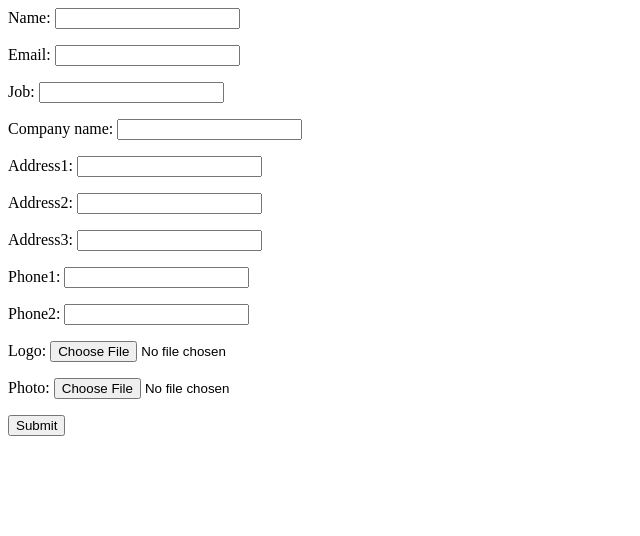
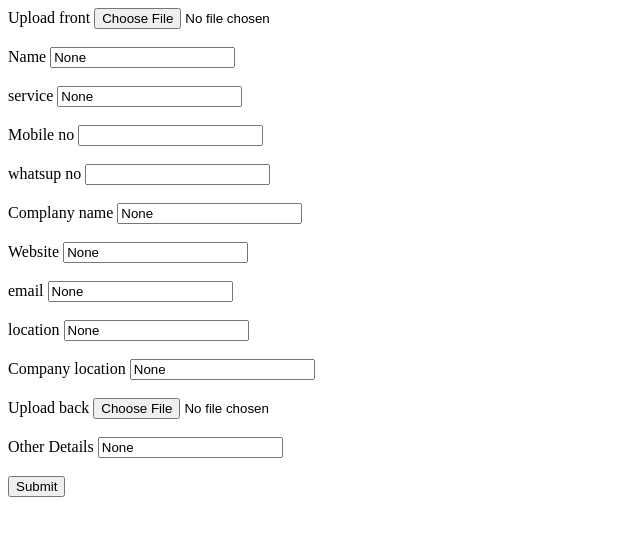
Before and after one commit to bipinchacko/karmi, a Django app: page /longprofile/personal_card_update/ in a window 1280 px wide. Shown: the top 536 px of the page, without its empty margins (0-640 px from the left). Run offline with Django 3.2, Linux system fonts and the light colour scheme; data comes from the database, SQL or seed files in the repository.

Commit message:
card_second_update

```diff
--- a/longprofile/forms.py
+++ b/longprofile/forms.py
@@ -2,14 +2,14 @@ from django import forms
 from longprofile.models import *
 
 
-class Company_cardForm(forms.ModelForm):
-    class Meta:
-        model = Company_card
-        fields = ('name','email','job','company_name','address1','address2','address3','phone1','phone2','logo')
-class Personal_cardForm(forms.ModelForm):
-    class Meta:
-        model = Personal_card
-        fields = ('name','email','job','company_name','address1','address2','address3','phone1','phone2','logo','photo')
+# class Company_cardForm(forms.ModelForm):
+#     class Meta:
+#         model = Company_card
+#         fields = ('name','email','job','company_name','address1','address2','address3','phone1','phone2','logo')
+# class Personal_cardForm(forms.ModelForm):
+#     class Meta:
+#         model = Personal_card
+#         fields = ('name','email','job','company_name','address1','address2','address3','phone1','phone2','logo','photo')
 class CreateEventForm(forms.ModelForm):
     class Meta:
         model = CreateEvent
--- a/longprofile/urls.py
+++ b/longprofile/urls.py
@@ -25,10 +25,12 @@ urlpatterns = [
     path('event/',views.event,name="event"),
     url('^eventOtheruser/(?P<pk>\d+)/$',views.eventOtheruser,name="eventOtheruser"),
     url('^eventSave/(?P<pk>\d+)/$',views.eventSave,name="eventSave"),
+    url('^deleteevent/(?P<pk>\d+)/$',views.deleteevent,name="deleteevent"),
     #enquiry
     url('^createEnquiry/(?P<pk>\d+)/$',views.createEnquiry,name="createEnquiry"),
     url('^myenquiry/',views.myenquiry,name="myenquiry"),
     url('^enquirySave/(?P<pk>\d+)/$',views.enquirySave,name="enquirySave"),
+    url('^deleteenquiry/(?P<pk>\d+)/$',views.deleteenquiry,name="deleteenquiry"),
     #appoinment
     url('^createAppoinment/(?P<pk>\d+)/$',views.createAppoinment,name="createAppoinment"),
     url('^myappoinment/',views.myappoinment,name="myappoinment"),
--- a/longprofile/views.py
+++ b/longprofile/views.py
@@ -25,42 +25,92 @@ def company_card_update(request):
     current_user = request.user
     if Company_card.objects.filter(user_id = current_user.id):
         view = Company_card.objects.get(user_id = current_user.id)
-        form = Company_cardForm(instance=view)
         if request.method == "POST":
-            form = Company_cardForm(request.POST, instance=view)
-            if form.is_valid():
-                form.save()
+            try:
+                view.front_img = request.FILES['uploadimg']
+            except:
+                view.front_img = view.front_img
+            try:
+                view.back_img = request.FILES['uploadback']
+            except:
+                view.back_img = view.back_img
+            view.name = request.POST['name']
+            view.services = request.POST['service']
+            view.mobile = request.POST['mobile']
+            view.whatsup = request.POST['whatsup']
+            view.company_name = request.POST['cmp_name']
+            view.website = request.POST['Website']
+            view.email = request.POST['email']
+            view.location = request.POST['location']
+            view.company_location = request.POST['cmplocation']
+            view.details = request.POST['detail']
+            view.save()
+
     else:
-        form = Company_cardForm()
+        view = Company_card()
         if request.method == "POST":
-            form = Company_cardForm(request.POST, request.FILES)
-            if form.is_valid():
-                card = form.save(commit=False)
-                card.user_id = current_user.id
-                card.save()
+            view.front_img = request.FILES['uploadimg']
+            view.back_img = request.FILES['uploadback']
+            view.name = request.POST['name']
+            view.services = request.POST['service']
+            view.mobile = request.POST['mobile']
+            view.whatsup = request.POST['whatsup']
+            view.company_name = request.POST['cmp_name']
+            view.website = request.POST['Website']
+            view.email = request.POST['email']
+            view.location = request.POST['location']
+            view.company_location = request.POST['cmplocation']
+            view.details = request.POST['detail']
+            view.user_id = current_user.id
+            view.save()
     context = {
-        "form":form,
+        "view":view,
     }
     return render(request,'longprofile/company_card_update.html',context)
 def personal_card_update(request):
     current_user = request.user
     if Personal_card.objects.filter(user_id = current_user.id):
         view = Personal_card.objects.get(user_id = current_user.id)
-        form = Personal_cardForm(instance=view)
         if request.method == "POST":
-            form = Personal_cardForm(request.POST, instance=view)
-            if form.is_valid():
-                form.save()
+            try:
+                view.front_img = request.FILES['uploadimg']
+            except:
+                view.front_img = view.front_img
+            try:
+                view.back_img = request.FILES['uploadback']
+            except:
+                view.back_img = view.back_img
+            view.name = request.POST['name']
+            view.services = request.POST['service']
+            view.mobile = request.POST['mobile']
+            view.whatsup = request.POST['whatsup']
+            view.company_name = request.POST['cmp_name']
+            view.website = request.POST['Website']
+            view.email = request.POST['email']
+            view.location = request.POST['location']
+            view.company_location = request.POST['cmplocation']
+            view.details = request.POST['detail']
+            view.save()
+
     else:
-        form = Personal_cardForm()
+        view = Personal_card()
         if request.method == "POST":
-            form = Personal_cardForm(request.POST, request.FILES)
-            if form.is_valid():
-                card = form.save(commit=False)
-                card.user_id = current_user.id
-                card.save()
+            view.front_img = request.FILES['uploadimg']
+            view.back_img = request.FILES['uploadback']
+            view.name = request.POST['name']
+            view.services = request.POST['service']
+            view.mobile = request.POST['mobile']
+            view.whatsup = request.POST['whatsup']
+            view.company_name = request.POST['cmp_name']
+            view.website = request.POST['Website']
+            view.email = request.POST['email']
+            view.location = request.POST['location']
+            view.company_location = request.POST['cmplocation']
+            view.details = request.POST['detail']
+            view.user_id = current_user.id
+            view.save()
     context = {
-        "form":form,
+        "view":view,
     }
     return render(request,'longprofile/personal_card_update.html',context)
 def autosuggest(request):
@@ -263,20 +313,20 @@ def event(request):
             event.save()
             return HttpResponseRedirect(reverse("event"))
     my_event = CreateEvent.objects.filter(user_id = current_user.id)
+    savedEventView = SavedEvent.objects.filter(savedperson_id = current_user.id)
     context = {
         "form":form,
         "my_event":my_event,
+        "savedEventView":savedEventView
     }
     return render(request,'longprofile/event.html',context)
 def eventOtheruser(request,pk):
     current_user = request.user
     my_event = CreateEvent.objects.filter(user_id = pk)
     saved_event = [i for i in my_event if SavedEvent.objects.filter(savedperson_id = current_user.id,event_id = i)]
-    savedEventView = SavedEvent.objects.filter(savedperson_id = current_user.id)
     context = {
         "my_event":my_event,
         "saved_event":saved_event,
-        "savedEventView":savedEventView
     }
     return render(request,'longprofile/eventOtheruser.html',context)
 def eventSave(request,pk):
@@ -298,6 +348,10 @@ def eventSave(request,pk):
     }
     response = json.dumps(resp)
     return HttpResponse(response,content_type="application/json")
+def deleteevent(request,pk):
+    savedevent = SavedEvent.objects.get(id=pk)
+    savedevent.delete()
+    return HttpResponseRedirect(reverse("event"))
 #enquiry
 def createEnquiry(request,pk):
     current_user = request.user
@@ -348,6 +402,10 @@ def enquirySave(request,pk):
     }
     response = json.dumps(resp)
     return HttpResponse(response,content_type="application/json")
+def deleteenquiry(request,pk):
+    savedenquiry = SavedEnquiry.objects.get(id=pk)
+    savedenquiry.delete()
+    return HttpResponseRedirect(reverse("myenquiry"))
 #appoinment
 def createAppoinment(request,pk):
     current_user = request.user
--- a/templates/longprofile/myenquiry.html
+++ b/templates/longprofile/myenquiry.html
@@ -66,6 +66,7 @@
             <p>title:{{i.enquiry.title}}</p>
             <p>{{i.enquiry.description}}</p>
             <p>posted on:{{i.enquiry.created_on}}</p>
+            <a href="{% url 'deleteenquiry' i.pk %}" id = "savebtn{{i.id}}"><i id="saveicon{{i.id}}" class="fa fa-star text-warning"  style="font-size: 30px;"></i></a><br>
         {% endfor %}
     </div>
 </body>
--- a/templates/longprofile/personal_card_update.html
+++ b/templates/longprofile/personal_card_update.html
@@ -2,7 +2,30 @@
     <body>
         <form method="post" enctype="multipart/form-data">
             {% csrf_token %}
-            {{ form.as_p }}
+            <label for="uploadimg">Upload front</label>
+            <input type="file" id="uploadimg" name="uploadimg" value="{{view.front_img}}"><br><br>
+            <label for="name">Name</label>
+            <input type="text" id="name" name="name" value="{{view.name}}"><br><br>
+            <label for="service">service</label>
+            <input type="text" name="service" id="service" value="{{view.services}}"><br><br>
+            <label for="mobile">Mobile no</label>
+            <input type="number" name="mobile" id="mobile" value="{{view.mobile}}"><br><br>
+            <label for="whatsup">whatsup no</label>
+            <input type="number" name="whatsup" id="whatsup" value="{{view.whatsup}}"><br><br>
+            <label for="cmp_name">Complany name</label>
+            <input type="text" name="cmp_name" id="cmp_name" value="{{view.company_name}}"><br><br>
+            <label for="Website">Website</label>
+            <input type="text" name="Website" id="Website" value="{{view.website}}"><br><br>
+            <label for="email">email</label>
+            <input type="text" name="email" id="email" value="{{view.email}}"><br><br>
+            <label for="location">location</label>
+            <input type="text" name="location" id="location" value="{{view.location}}"><br><br>
+            <label for="cmplocation">Company location</label>
+            <input type="text" name="cmplocation" id="cmplocation" value="{{view.company_location}}"><br><br>
+            <label for="uploadback">Upload back</label>
+            <input type="file" id="uploadback" name="uploadback" value="{{view.back_img}}"><br><br>
+            <label for="detail">Other Details</label>
+            <input type="text" name="detail" id="detail" value="{{view.details}}"><br><br>
             <input type="submit">
         </form>
     </body>
```
Also changed, not shown: longprofile/models.py (+24 -21 lines), templates/longprofile/company_card_update.html (+24 -1 lines), templates/longprofile/event.html (+11 -0 lines), templates/longprofile/eventOtheruser.html (+0 -9 lines), db.sqlite3, longprofile/migrations/0018_auto_20210322_2054.py (added), longprofile/migrations/0019_auto_20210323_1527.py (added), media/media/191010-japan-stalker-mc-1121_06b4c20bbf96a51dc8663f334404a899.fit-760w_emlA3ty.JPG (added), media/media/191010-japan-stalker-mc-1121_06b4c20bbf96a51dc8663f334404a899.fit-760w_nGLosJv.JPG (added), media/media/44ce2cfa6267fde44790205135a78051_5yWmnHj.jpg (added), media/media/44ce2cfa6267fde44790205135a78051_FKtKF6W.jpg (added), media/media/44ce2cfa6267fde44790205135a78051_bMqio5l.jpg (added), media/media/44ce2cfa6267fde44790205135a78051_udluPoG.jpg (added), media/media/photo-1444703686981-a3abbc4d4fe3_NAmSUk9.jpeg (added), 1 more files.
